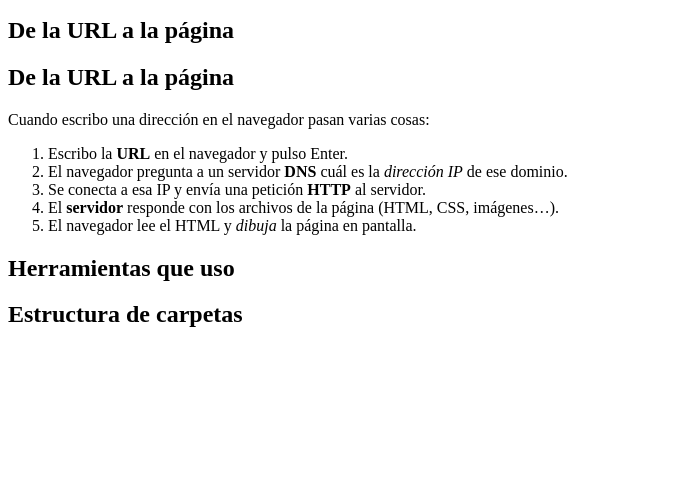
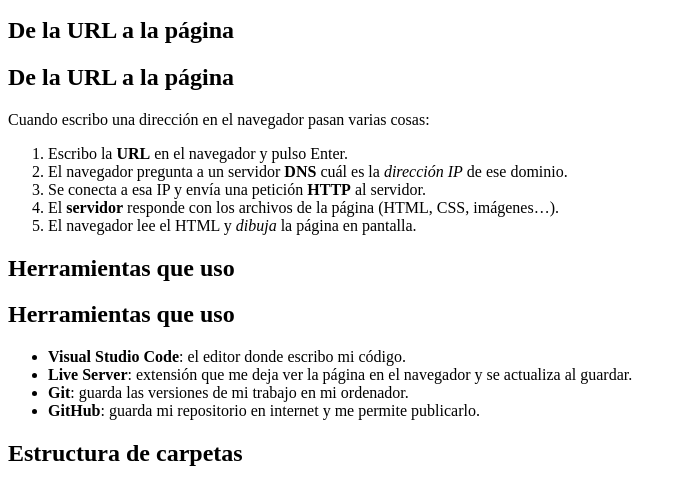
Before and after one commit to Rafa7005/portfolio, a plain HTML site: page entorno.html in a window 1280 px wide. Shown: the part 110-614 px from the top of the page, without its empty margins (0-687 px from the left). Drawn offline with Linux system fonts and the light colour scheme.

Commit message:
Añade las herramientas de trabajo a entorno.html

```diff
--- a/entorno.html
+++ b/entorno.html
@@ -24,6 +24,14 @@
 
 
        <h2>Herramientas que uso</h2>
+           <h2>Herramientas que uso</h2>
+    <ul>
+        <li><strong>Visual Studio Code</strong>: el editor donde escribo mi código.</li>
+        <li><strong>Live Server</strong>: extensión que me deja ver la página en el navegador y se actualiza al guardar.</li>
+        <li><strong>Git</strong>: guarda las versiones de mi trabajo en mi ordenador.</li>
+        <li><strong>GitHub</strong>: guarda mi repositorio en internet y me permite publicarlo.</li>
+    </ul>
+
 
        <h2>Estructura de carpetas</h2>
    </body>
```
